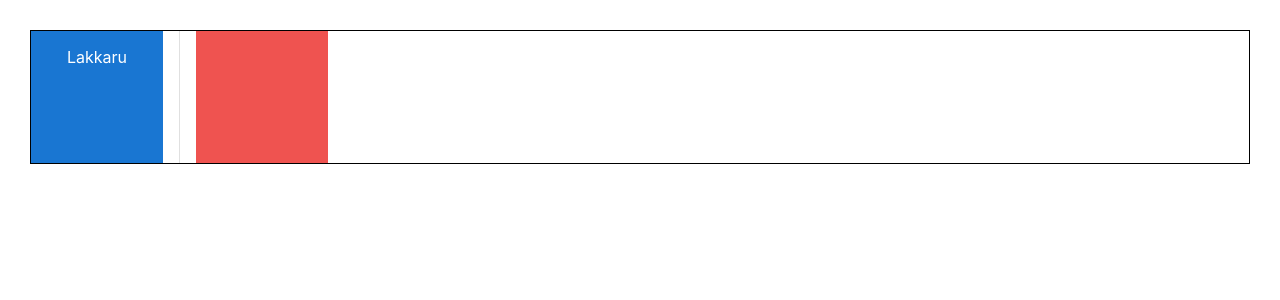
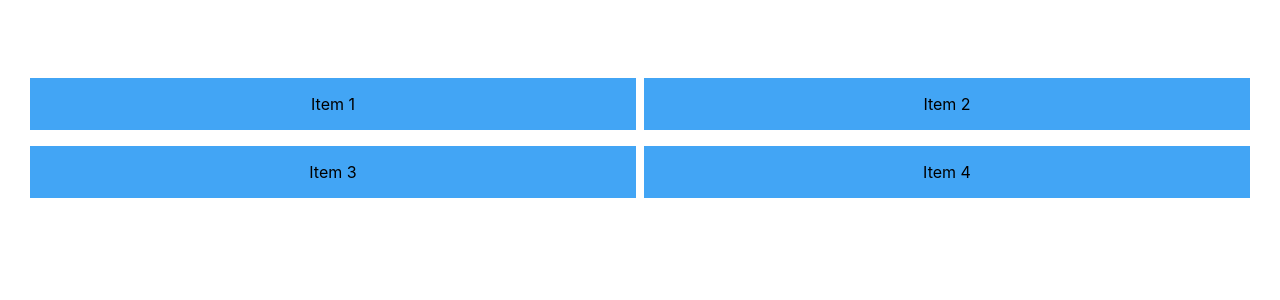
Before and after one commit to lakkaru/react_mui_components_learning, a React (Create React App) app: page / in a window 1280 px wide. Shown: the top 300 px of the page. Built offline with nearby package versions, Linux system fonts and the light colour scheme.

Commit message:
feat- MUI Grid created.

```diff
--- a/src/App.js
+++ b/src/App.js
@@ -1,17 +1,19 @@
-import logo from "./logo.svg";
 import "./App.css";
-import MuiRating from "./components/MuiRating";
-import MuiAutoCompleate from "./components/MuiAutoCompleate";
-import MuiBox from "./components/MuiBox";
-import MuiStack from "./components/MuiStack";
+// import MuiRating from "./components/MuiRating";
+// import MuiAutoCompleate from "./components/MuiAutoCompleate";
+// import MuiBox from "./components/MuiBox";
+// import MuiStack from "./components/MuiStack";
+import MuiGrid from "./components/MuiGrid";
 
 function App() {
   return (
     <div className="App">
       {/* <MuiRating/> */}
-      {/* <MuiAutoCompleate /> */}
+      {/* <MuiAutoCompleate />   */}
+      {/* -----------layout components ---------*/}
       {/* <MuiBox/> */}
-      <MuiStack/>
+      {/* <MuiStack/> */}
+      <MuiGrid />
     </div>
   );
 }
--- a/src/components/MuiAutoCompleate.js
+++ b/src/components/MuiAutoCompleate.js
@@ -1,7 +1,7 @@
 import { Autocomplete, Stack, TextField } from "@mui/material";
 import React, { useState } from "react";
 
-export default function () {
+export default function MuiAutoCompleate() {
   const skills = ["HTML", "CSS", "JS", "React", "PHP"];
   const [value, setValue] = useState(null);
   const [skill, setSkill] = useState({});
--- /dev/null
+++ b/src/components/MuiGrid.js
@@ -0,0 +1,13 @@
+import { Grid, Box } from '@mui/material'
+import React from 'react'
+
+export default function MuiGrid() {
+  return (
+    <Grid container my={4} rowSpacing={2} columnSpacing={1}>
+        <Grid item xs={6}><Box bgcolor='primary.light' p={2}>Item 1</Box></Grid>
+        <Grid item xs={6} ><Box bgcolor='primary.light' p={2}>Item 2</Box></Grid>
+        <Grid item xs={6}><Box bgcolor='primary.light' p={2}>Item 3</Box></Grid>
+        <Grid item xs={6}><Box bgcolor='primary.light' p={2}>Item 4</Box></Grid>
+    </Grid>
+  )
+}
```
